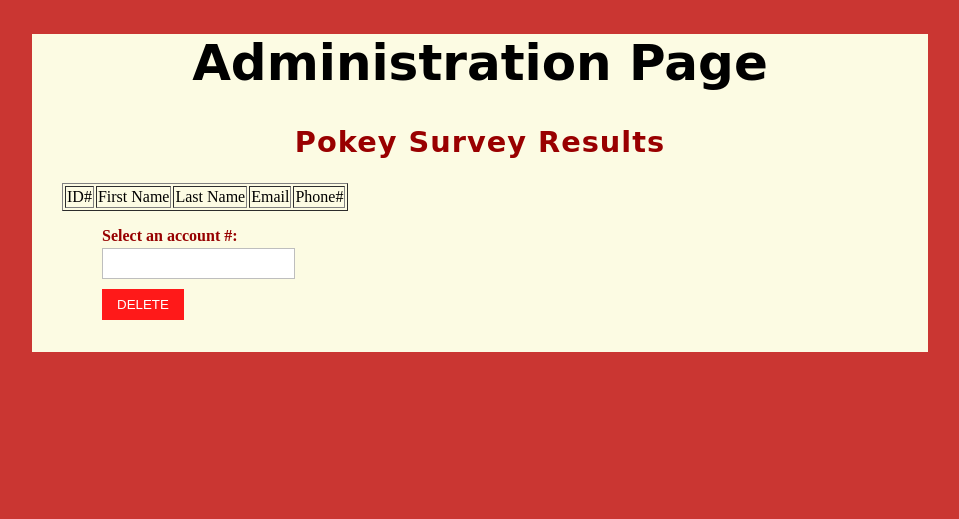
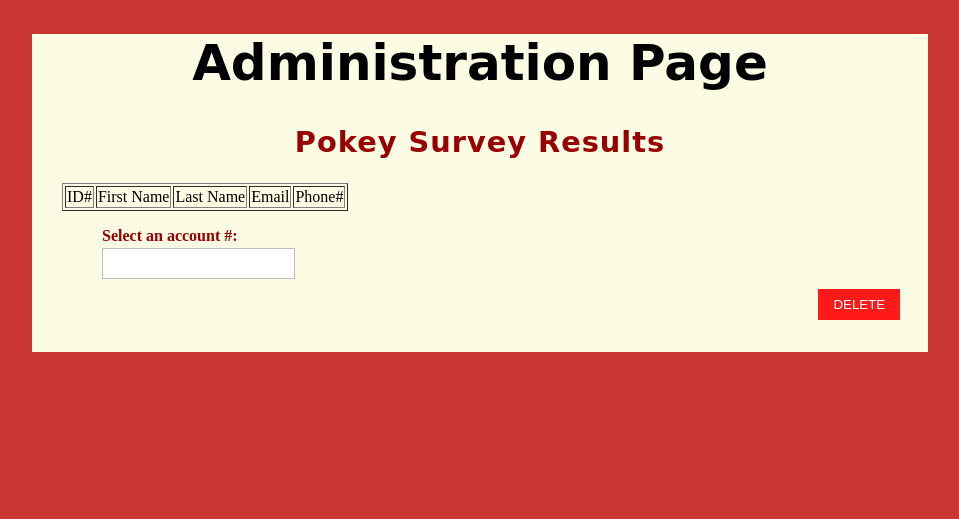
Before and after one commit to rdaley2/Sydney09, a PHP site: page /admin.php in a window 1280 px wide. Shown: the top 519 px of the page, without its empty margins (160-1119 px from the left). Run offline with PHP 8.4, Linux system fonts and the light colour scheme; data that the repository does not hold is empty.

Commit message:
i hate this

```diff
--- a/OTHER TRIAL SORRY GUYS HAHA/Lab09/css/styles.css
+++ b/OTHER TRIAL SORRY GUYS HAHA/Lab09/css/styles.css
@@ -44,8 +44,7 @@ figure{
 
 input[type="submit"]
 {
-	margin-right: 0;
-	margin-left: auto;
+	margin-left: 90%;
 	margin-bottom: 2rem;
 }
 
```
